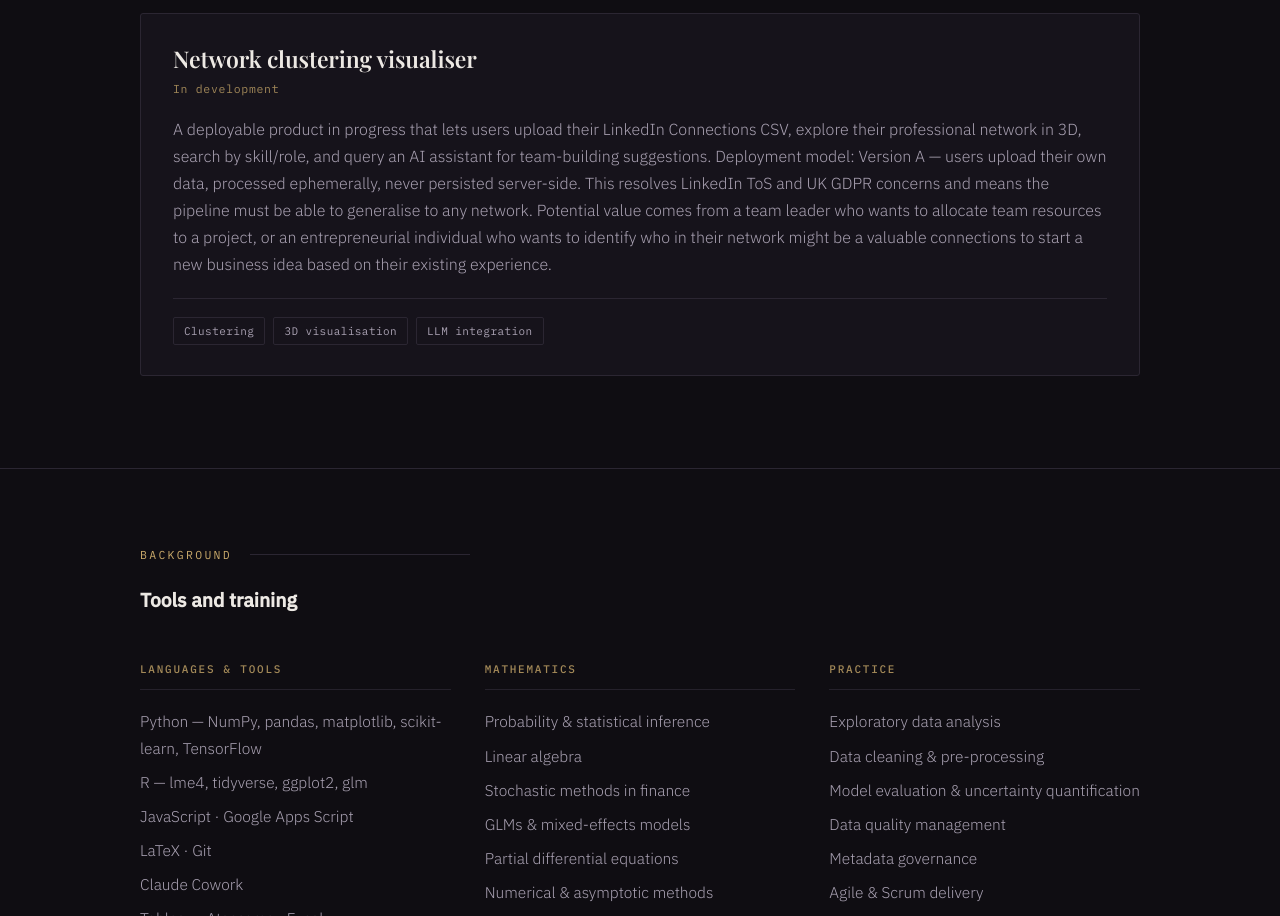
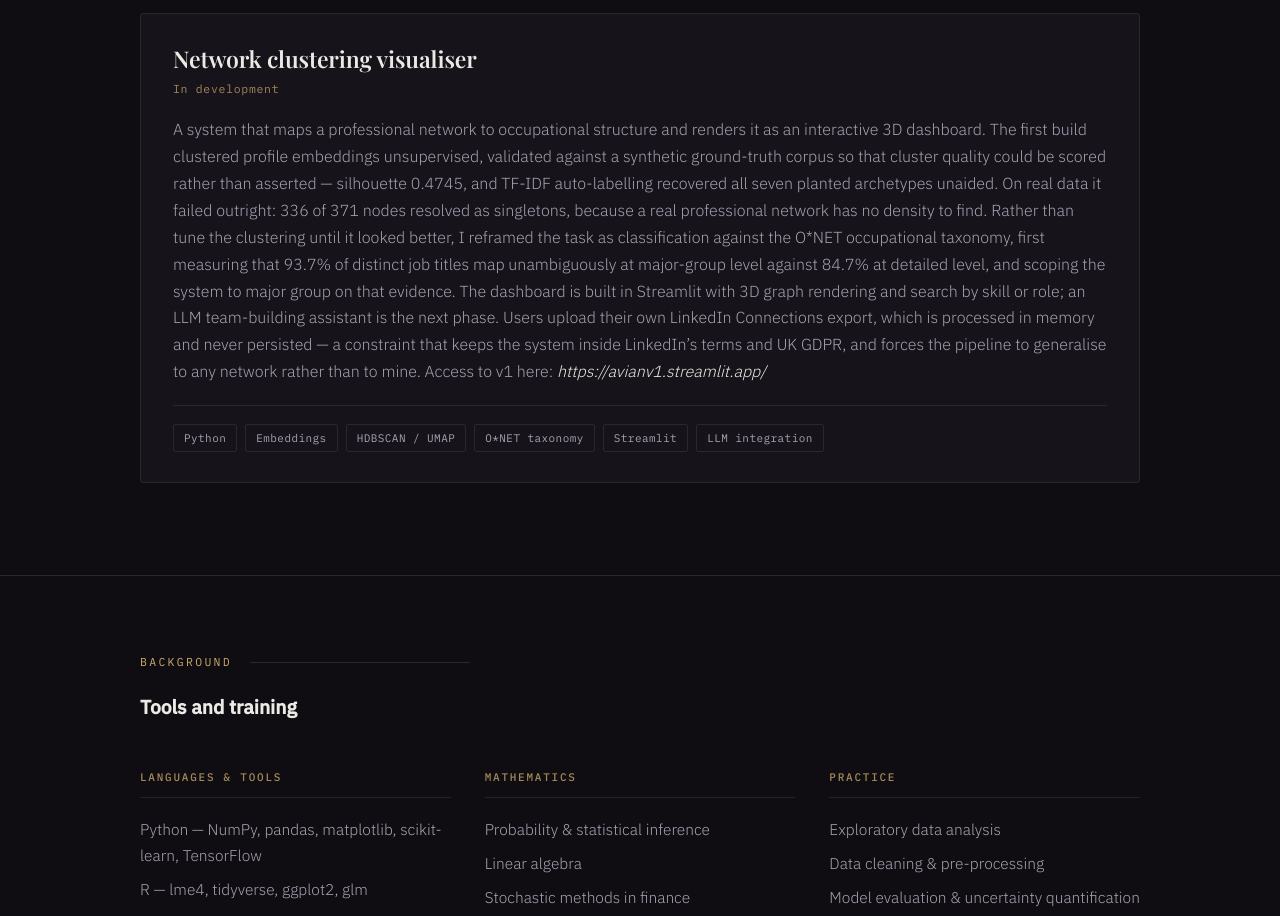
Before and after one commit to amrxshariff/amrxshariff.github.io, a plain HTML site: page index.html in a window 1280 px wide. Shown: the part 4160-5076 px from the top of the page. Drawn offline with nearby package versions, Linux system fonts and the light colour scheme; a web font is replaced by a local one.

Commit message:
Updated progress on Network Visualiser project

```diff
--- a/index.html
+++ b/index.html
@@ -407,11 +407,20 @@
       <h3>Network clustering visualiser</h3>
       <p class="meta">In development</p>
       <p>
-        A deployable product in progress that lets users upload their LinkedIn Connections CSV, explore their professional network in 3D, search by skill/role, and query an AI assistant for team-building suggestions. Deployment model: Version A — users upload their own data, processed ephemerally, never persisted server-side. This resolves LinkedIn ToS and UK GDPR concerns and means the pipeline must be able to generalise to any network. Potential value comes from a team leader who wants to allocate team resources to a project, or an entrepreneurial individual who wants to identify who in their network might be a valuable connections to start a new business idea based on their existing experience.
+        A system that maps a professional network to occupational structure and renders it as an interactive 3D dashboard.
+        The first build clustered profile embeddings unsupervised, validated against a synthetic ground-truth corpus so that cluster quality could be scored rather than asserted — silhouette 0.4745,
+        and TF-IDF auto-labelling recovered all seven planted archetypes unaided. On real data it failed outright: 336 of 371 nodes resolved as singletons, because a real professional network has no density to find.
+        Rather than tune the clustering until it looked better, I reframed the task as classification against the O*NET occupational taxonomy,
+        first measuring that 93.7% of distinct job titles map unambiguously at major-group level against 84.7% at detailed level, and scoping the system to major group on that evidence.
+        The dashboard is built in Streamlit with 3D graph rendering and search by skill or role; an LLM team-building assistant is the next phase. Users upload their own LinkedIn Connections export,
+        which is processed in memory and never persisted — a constraint that keeps the system inside LinkedIn’s terms and UK GDPR, and forces the pipeline to generalise to any network rather than to mine.
+
+        Access to v1 here: <em>https://avianv1.streamlit.app/</em>
       </p>
       <div class="tags">
-        <span class="tag">Clustering</span><span class="tag">3D visualisation</span>
-        <span class="tag">LLM integration</span>
+        <span class="tag">Python</span><span class="tag">Embeddings</span>
+        <span class="tag">HDBSCAN / UMAP</span><span class="tag">O*NET taxonomy</span>
+        <span class="tag">Streamlit</span><span class="tag">LLM integration</span>
       </div>
     </article>
 
```
